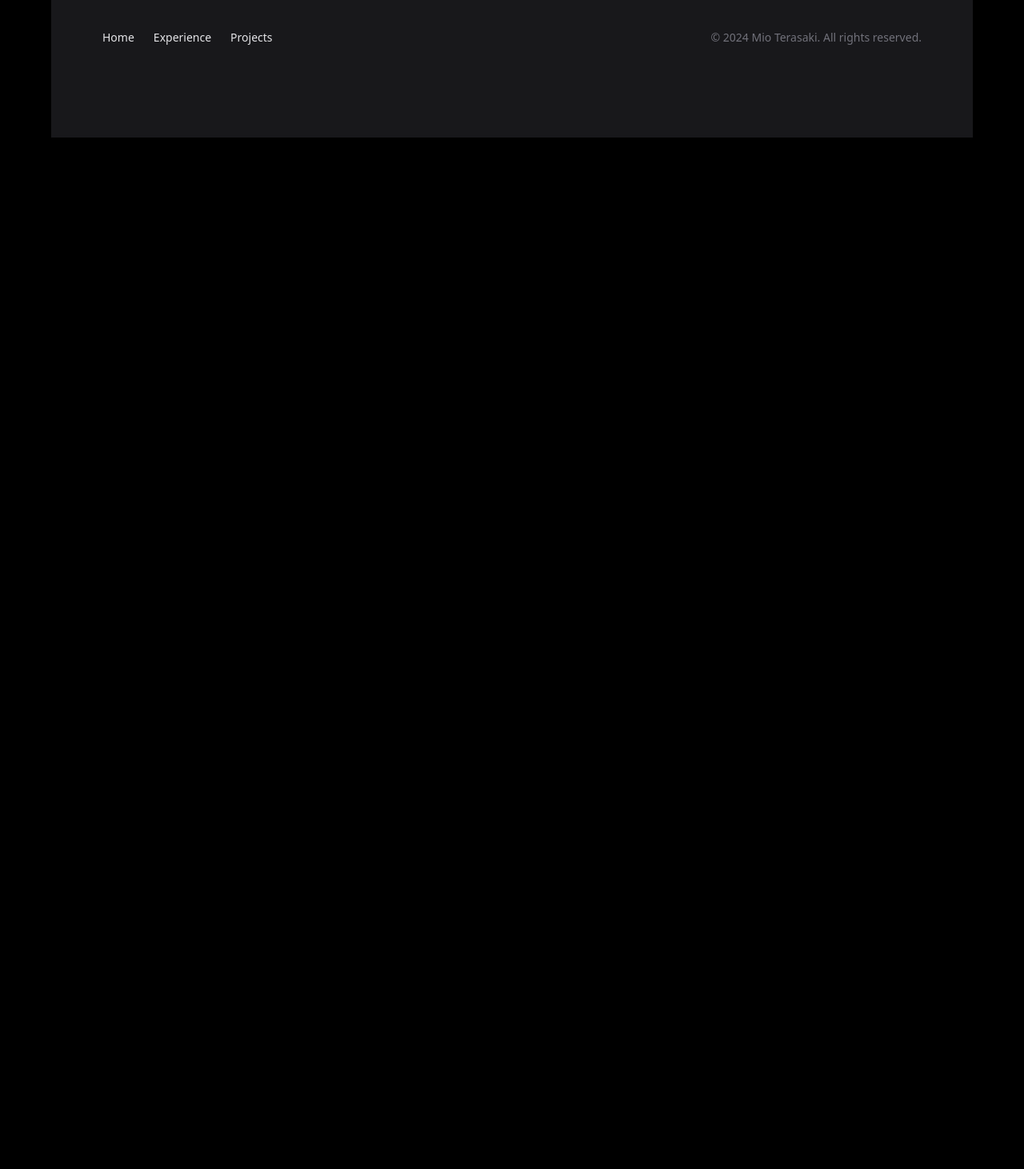
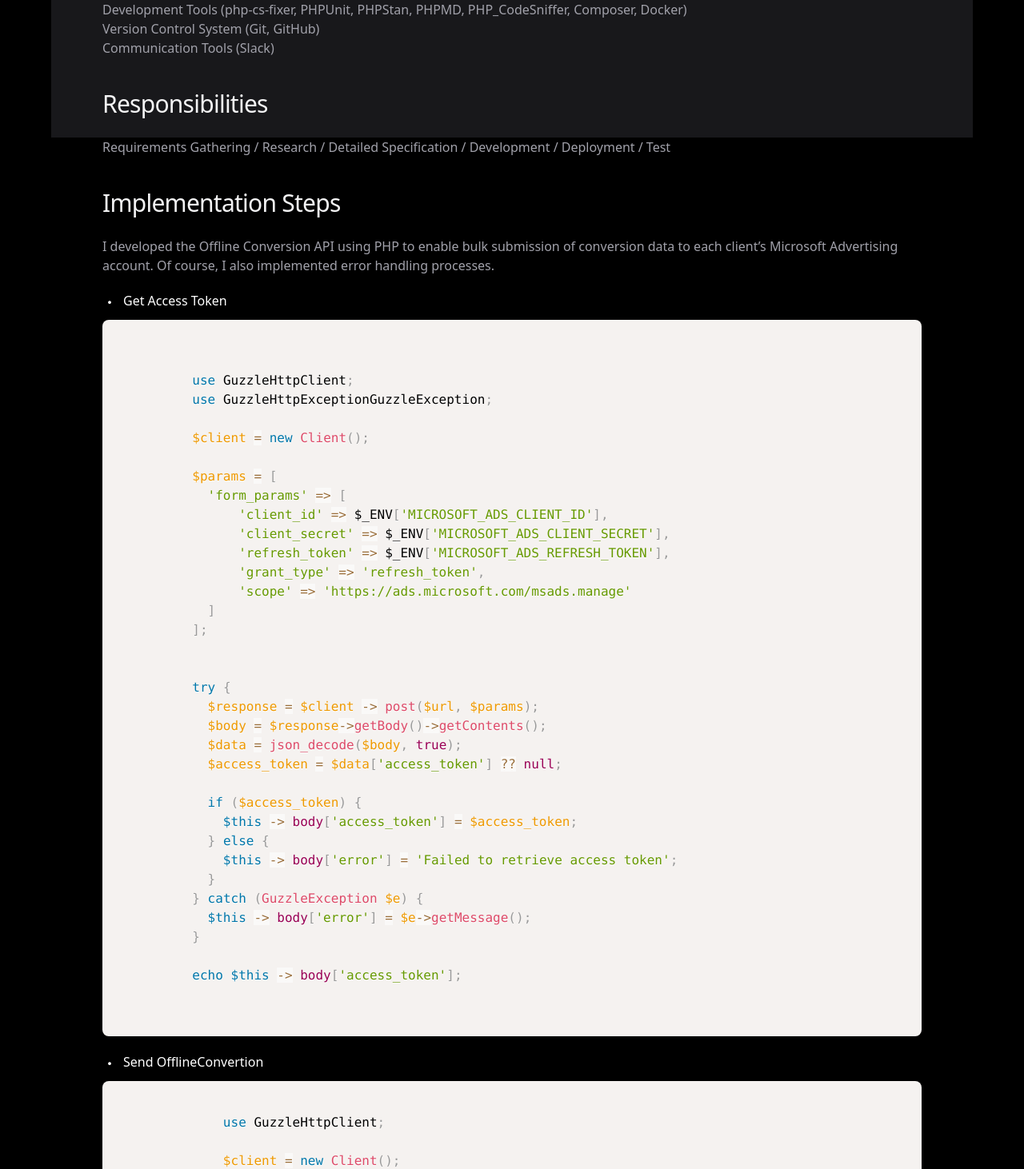
Before and after one commit to Temmy3620/miomio-portfolio, a Next.js app: page /projects/MicrosoftBingApi in a window 1280 px wide. Shown: the part 628-2090 px from the top of the page at 80% size. Before the commit the page ends 800 px from the top, so only its background shows below. Built offline with nearby package versions, Linux system fonts and the light colour scheme.

Commit message:
microsoftAdsのページ追加

```diff
--- a/app/experience/page.tsx
+++ b/app/experience/page.tsx
@@ -1,16 +1,4 @@
 const articles = [
-  {
-    title: 'I’m starting my own business and beginning my career as a freelance engineer',
-    date: {
-      start: '2024-09-30'
-    },
-  },
-  {
-    title: 'I have been contracted by Lograph Inc. for outsourced work.',
-    date: {
-      start: '2024-10-01'
-    },
-  },
   {
     title: 'Lograph Inc: Implementing the Offline Conversion API using the Microsoft Bing API.',
     date: {
@@ -24,6 +12,18 @@ const articles = [
       href: './projects/MicrosoftBingApi'
     },
   },
+  {
+    title: 'I have been contracted by Lograph Inc. for outsourced work.',
+    date: {
+      start: '2024-10-01'
+    },
+  },
+  {
+    title: 'I’m starting my own business and beginning my career as a freelance engineer',
+    date: {
+      start: '2024-09-30'
+    },
+  }
 ];
 
 export default function Experience() {
--- a/app/projects/MicrosoftBingApi/page.tsx
+++ b/app/projects/MicrosoftBingApi/page.tsx
@@ -1,18 +1,152 @@
+import { Prism as SyntaxHighlighter } from 'react-syntax-highlighter';
+import { prism } from 'react-syntax-highlighter/dist/esm/styles/prism';
 
-export default function Projects() {
+export default function MicrosoftBingApi() {
   return (
     <div className="mx-auto max-w-2xl lg:max-w-5xl">
       <header className="max-w-2xl">
         <h1 className="text-4xl font-bold tracking-tight sm:text-5xl text-zinc-100">
-          Creations from my engineering efforts and things born out of necessity.
+          Develop a feature to send conversion data to Microsoft Advertising using the Offline Conversion API.
         </h1>
         <p className="mt-6 text-base text-zinc-400">
-          I’ve worked on tons of little projects over the years but these are the ones that I’m most proud of. Many of them are open-source, so if you see something that piques your interest, check out the code and contribute if you have ideas for how it can be improved.
+          I have developed a process that sends offline conversion data to Microsoft Advertising using the Microsoft Bing API. This process tracks Bing ads displayed on Microsoft Advertising, where a phone call is triggered after an ad click.
         </p>
       </header>
       <div className="mt-16 sm:mt-20">
+        <h1 className="text-1xl tracking-tight sm:text-3xl text-zinc-100">Technology Stack</h1>
         <p className="mt-6 text-base text-zinc-400">
-          I’ve worked on tons of little projects over the years but these are the ones that I’m most proud of. Many of them are open-source, so if you see something that piques your interest, check out the code and contribute if you have ideas for how it can be improved.
+          Programming languages used (PHP)<br />
+          Frameworks and libraries (Guzzle, BEAR.Sunday)<br />
+          Cloud Services and APIs (Microsoft Azure, Microsoft Bing API)<br />
+          Development Tools (php-cs-fixer, PHPUnit, PHPStan, PHPMD, PHP_CodeSniffer, Composer, Docker)<br />
+          Version Control System (Git, GitHub)<br />
+          Communication Tools (Slack)<br />
+        </p>
+      </div>
+      <div className="mt-6 sm:mt-10">
+        <h1 className="text-1xl tracking-tight sm:text-3xl text-zinc-100">Responsibilities</h1>
+        <p className="mt-6 text-base text-zinc-400">
+          Requirements Gathering / Research / Detailed Specification / Development / Deployment / Test
+        </p>
+      </div>
+      <div className="mt-6 sm:mt-10">
+        <h1 className="text-1xl tracking-tight sm:text-3xl text-zinc-100">Implementation Steps</h1>
+        <p className="mt-6 text-base text-zinc-400">
+          I developed the Offline Conversion API using PHP to enable bulk submission of conversion data to each client’s Microsoft Advertising account. Of course, I also implemented error handling processes.
+        </p>
+        <div className="flex items-start text-white mt-5">
+          <span className="mr-2 text-lg">・</span>
+          <span>Get Access Token</span>
+        </div>
+        <SyntaxHighlighter language="php" style={prism} className="rounded-lg">
+          {`
+
+          use GuzzleHttp\Client;
+          use GuzzleHttp\Exception\GuzzleException;
+
+          $client = new Client();
+
+          $params = [
+            'form_params' => [
+                'client_id' => $_ENV['MICROSOFT_ADS_CLIENT_ID'],
+                'client_secret' => $_ENV['MICROSOFT_ADS_CLIENT_SECRET'],
+                'refresh_token' => $_ENV['MICROSOFT_ADS_REFRESH_TOKEN'],
+                'grant_type' => 'refresh_token',
+                'scope' => 'https://ads.microsoft.com/msads.manage'
+            ]
+          ];
+
+
+          try {
+            $response = $client -> post($url, $params);
+            $body = $response->getBody()->getContents();
+            $data = json_decode($body, true);
+            $access_token = $data['access_token'] ?? null;
+
+            if ($access_token) {
+              $this -> body['access_token'] = $access_token;
+            } else {
+              $this -> body['error'] = 'Failed to retrieve access token';
+            }
+          } catch (GuzzleException $e) {
+            $this -> body['error'] = $e->getMessage();
+          }
+
+          echo $this -> body['access_token'];
+
+        `}
+        </SyntaxHighlighter>
+        <div className="flex items-start text-white mt-5">
+          <span className="mr-2 text-lg">・</span>
+          <span>Send OfflineConvertion</span>
+        </div>
+        <SyntaxHighlighter language="php" style={prism} className="rounded-lg">
+          {`
+              use GuzzleHttp\Client;
+
+              $client = new Client();
+
+              $offlineConversionXml = <<<XML
+                  <OfflineConversion>
+                      <ConversionCurrencyCode i:nil="false">{$_ENV['Currency_Code']}</ConversionCurrencyCode>
+                      <ConversionName i:nil="false">{$_ENV['CONVERSION_NAME']}</ConversionName>
+                      <ConversionTime>{$_ENV[CONVERSION_TIME]}</ConversionTime>
+                      <ConversionValue i:nil="false">{$_ENV['CONVERSION_VALUE']}</ConversionValue>
+                      <MicrosoftClickId i:nil="false">{$_ENV['MICROSOFT_CLICK_ID']}</MicrosoftClickId>
+                  </OfflineConversion>
+          XML;
+
+              $soapRequest = <<<XML
+                <s:Envelope xmlns:i="http://www.w3.org/2001/XMLSchema-instance" xmlns:s="http://schemas.xmlsoap.org/soap/envelope/">
+                    <s:Header xmlns="https://bingads.microsoft.com/CampaignManagement/v13">
+                        <Action mustUnderstand="1">ApplyOfflineConversions</Action>
+                        <AuthenticationToken i:nil="false">{$access_token}</AuthenticationToken>
+                        <CustomerAccountId i:nil="false">{$_ENV['MICROSOFT_ADS_ACCOUNT_ID']}</CustomerAccountId>
+                        <CustomerId i:nil="false">{$_ENV['MICROSOFT_ADS_CUSTOMER_ID']}</CustomerId>
+                        <DeveloperToken i:nil="false">{$_ENV['MICROSOFT_ADS_DEVELOPER_TOKEN']}</DeveloperToken>
+                    </s:Header>
+                    <s:Body>
+                        <ApplyOfflineConversionsRequest xmlns="https://bingads.microsoft.com/CampaignManagement/v13">
+                            <OfflineConversions i:nil="false">
+                                {$offlineConversionXml}
+                            </OfflineConversions>
+                        </ApplyOfflineConversionsRequest>
+                    </s:Body>
+                </s:Envelope>
+            XML;
+
+              $response = $client->post(
+                  $_ENV['CAMPAIGN_MANAGEMENT_ENTRY_POINT'],
+                  [
+                      'headers' => [
+                          'Content-Type' => 'text/xml',
+                          'SOAPAction' => 'ApplyOfflineConversions'
+                      ],
+                      'body' => $soapRequest
+                  ]
+              );
+
+              echo $response;
+
+
+          `}
+        </SyntaxHighlighter>
+      </div>
+      <div className="mt-6 sm:mt-10">
+        <h1 className="text-1xl tracking-tight sm:text-3xl text-zinc-100">Testing and Debugging</h1>
+        <p className="mt-6 text-bold text-white">Unit Test:</p>
+        <p className="mt-1 text-base text-zinc-400">
+          We insert test data into MongoDB and verify, including logic validation, whether conversion data based on specified parameters is correctly retrieved through the Microsoft Ads API. Specifically, we checked that filtering and time range application function as intended, returning the correct count and data content.
+        </p>
+        <p className="mt-6 text-bold text-white">Comprehensive Test:</p>
+        <p className="mt-1 text-base text-zinc-400">
+          In the tests, we verified the successful transmission of conversion data to Microsoft Advertising under normal conditions, with variations in conversion count and conversion value. Additionally, we conducted failure scenario tests, including cases where the access token retrieval fails and cases where the conversion transmission itself fails.
+        </p>
+      </div>
+      <div className="mt-6 sm:mt-10">
+        <h1 className="text-1xl tracking-tight sm:text-3xl text-zinc-100">Results and Outcomes</h1>
+        <p className="mt-6 text-base text-zinc-400">
+
         </p>
       </div>
     </div>
--- a/package.json
+++ b/package.json
@@ -13,12 +13,14 @@
     "@heroicons/react": "^2.1.5",
     "next": "14.2.15",
     "react": "^18",
-    "react-dom": "^18"
+    "react-dom": "^18",
+    "react-syntax-highlighter": "^15.6.1"
   },
   "devDependencies": {
     "@types/node": "^20",
     "@types/react": "^18",
     "@types/react-dom": "^18",
+    "@types/react-syntax-highlighter": "^15.5.13",
     "eslint": "^8",
     "eslint-config-next": "14.2.15",
     "postcss": "^8",
```
Also changed, not shown: 1 other file (tests, documents, lock files or other folders).
